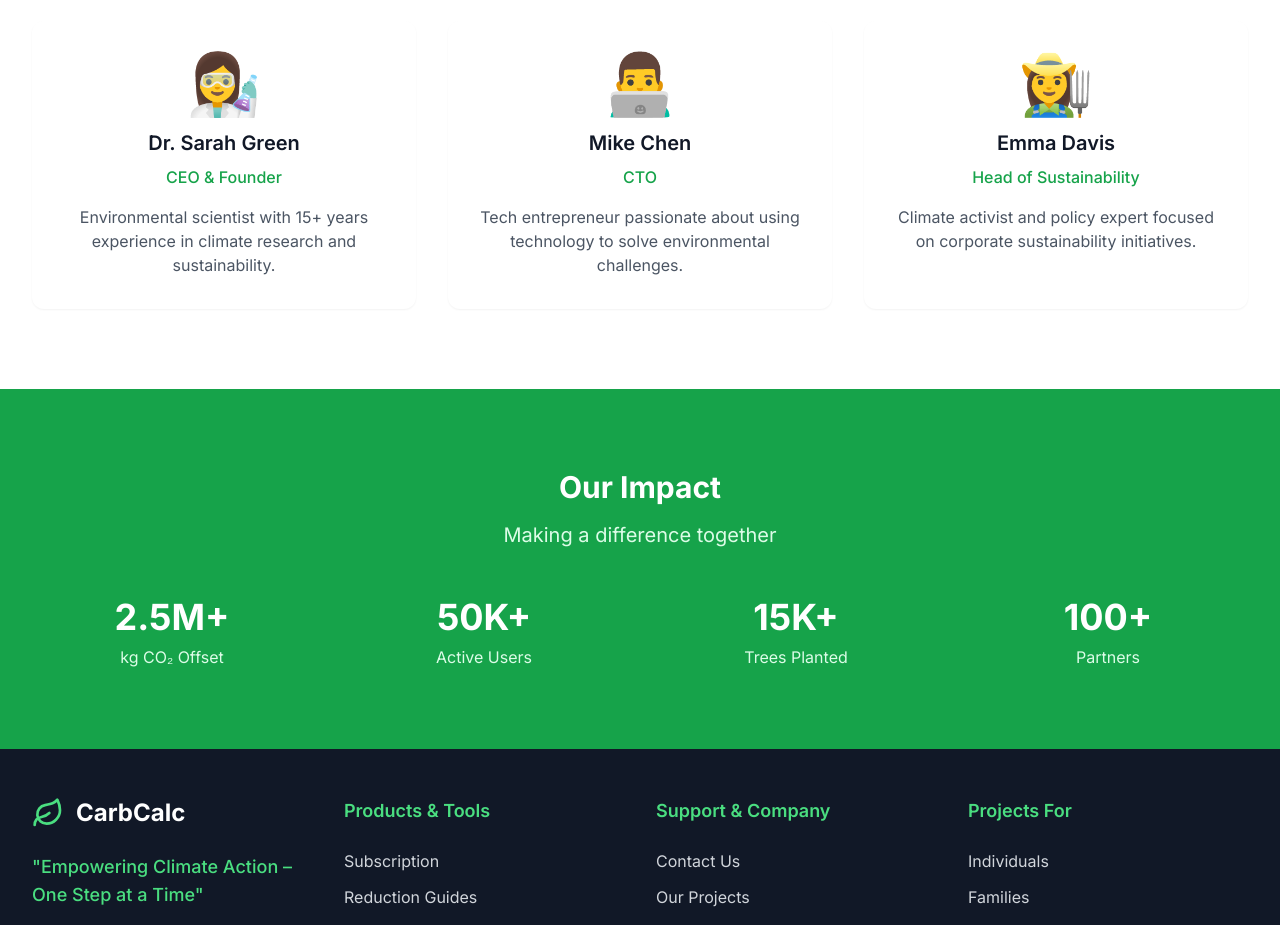
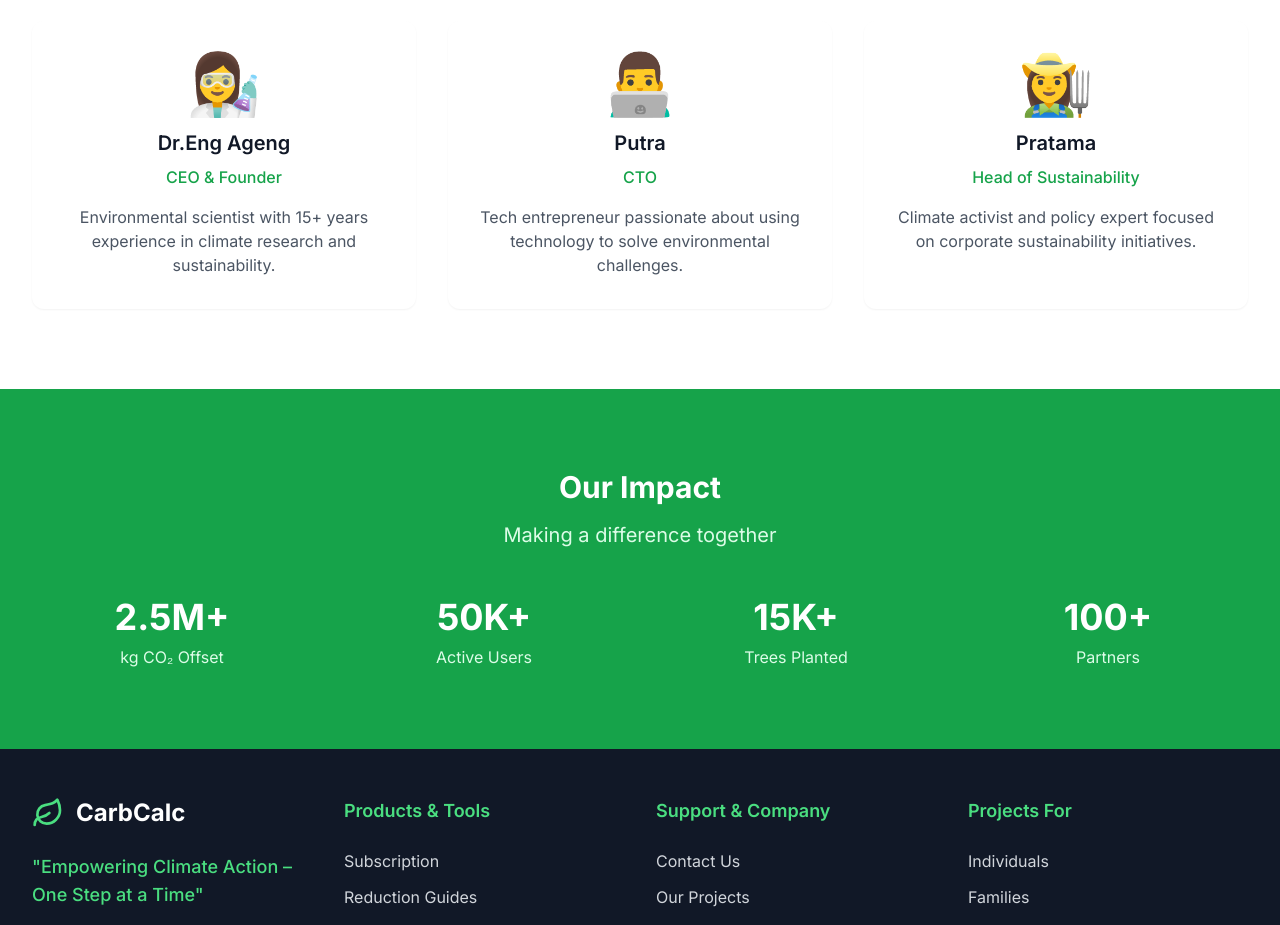
Before and after one commit to pratama404/carbcalc, a Next.js app: page /about in a window 1280 px wide. Shown: the part 1560-2485 px from the top of the page. Built offline with nearby package versions, Linux system fonts and the light colour scheme.

Commit message:
feat: update team member names in AboutPage and enhance social links in Footer with updated URLs

```diff
--- a/app/about/page.tsx
+++ b/app/about/page.tsx
@@ -23,19 +23,19 @@ export default function AboutPage() {
 
   const team = [
     {
-      name: 'Dr. Sarah Green',
+      name: 'Dr.Eng Ageng',
       role: 'CEO & Founder',
       bio: 'Environmental scientist with 15+ years experience in climate research and sustainability.',
       avatar: '👩‍🔬'
     },
     {
-      name: 'Mike Chen',
+      name: 'Putra',
       role: 'CTO',
       bio: 'Tech entrepreneur passionate about using technology to solve environmental challenges.',
       avatar: '👨‍💻'
     },
     {
-      name: 'Emma Davis',
+      name: 'Pratama',
       role: 'Head of Sustainability',
       bio: 'Climate activist and policy expert focused on corporate sustainability initiatives.',
       avatar: '👩‍🌾'
--- a/components/Footer.tsx
+++ b/components/Footer.tsx
@@ -31,11 +31,11 @@ export default function Footer() {
   ]
 
   const socialLinks = [
-    { name: 'Instagram', icon: Instagram, href: 'https://instagram.com', color: 'hover:text-pink-500' },
-    { name: 'Twitter', icon: Twitter, href: 'https://twitter.com', color: 'hover:text-blue-400' },
-    { name: 'YouTube', icon: Youtube, href: 'https://youtube.com', color: 'hover:text-red-500' },
-    { name: 'Telegram', icon: Send, href: 'https://telegram.org', color: 'hover:text-blue-500' },
-    { name: 'LinkedIn', icon: Linkedin, href: 'https://linkedin.com', color: 'hover:text-blue-600' }
+    { name: 'Instagram', icon: Instagram, href: 'https://www.instagram.com/thegeotera/', color: 'hover:text-pink-500' },
+    { name: 'X', icon: Twitter, href: 'https://x.com/thegeotera', color: 'hover:text-blue-400' },
+    { name: 'YouTube', icon: Youtube, href: 'https://www.youtube.com/channel/UCr5W2EpnCGTsDX7iab6CDBA', color: 'hover:text-red-500' },
+    { name: 'Telegram', icon: Send, href: 'https://t.me/thegeotera', color: 'hover:text-blue-500' },
+    { name: 'LinkedIn', icon: Linkedin, href: 'https://www.linkedin.com/in/geotera-carbon-air-7800aa329/', color: 'hover:text-blue-600' }
   ]
 
   return (
```
